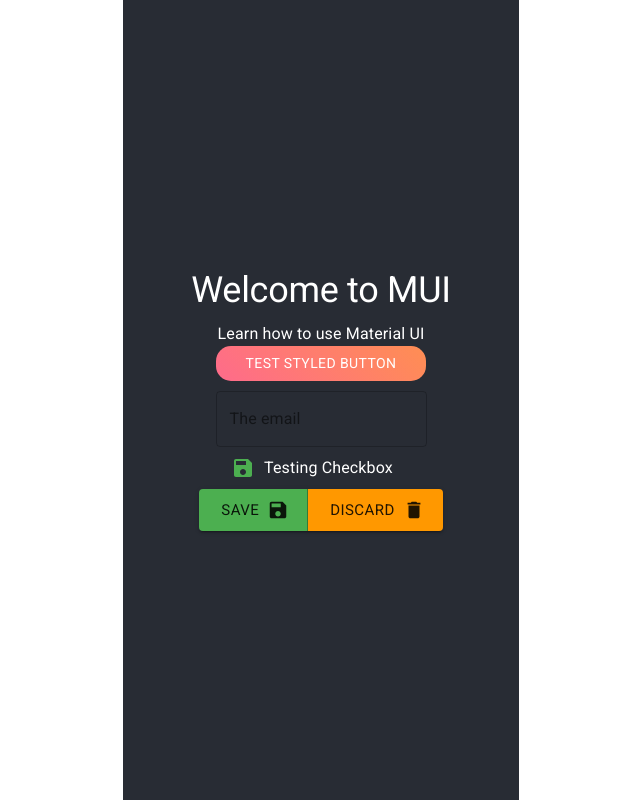
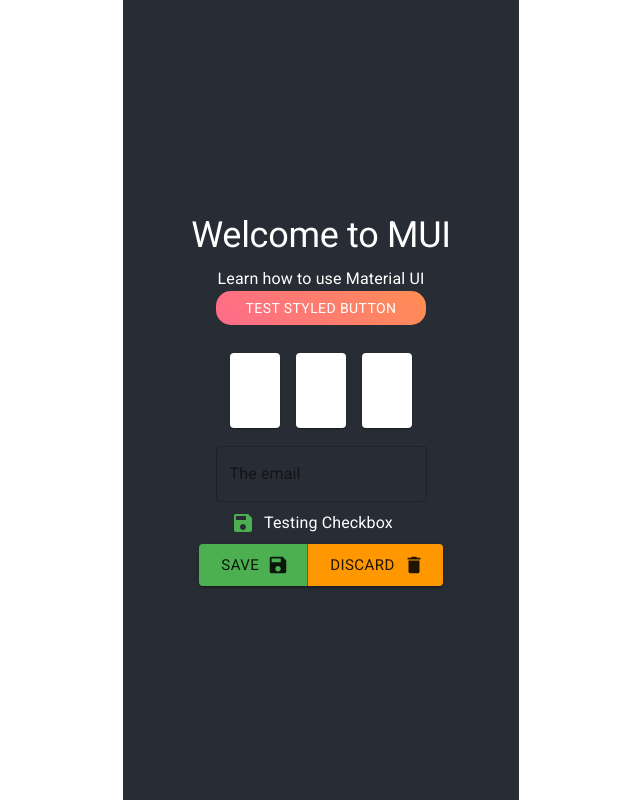
Before and after one commit to yuico/material-ui-react, a React (Create React App) app: page / in a window 1280 px wide. Shown: the whole page, without its empty margins (319-959 px from the left). Built offline with nearby package versions, Linux system fonts and the light colour scheme.

Commit message:
add container and item of Grid

```diff
--- a/src/App.js
+++ b/src/App.js
@@ -14,6 +14,9 @@
 
 import Typography from '@material-ui/core/Typography';
 import Container from '@material-ui/core/Container';
+
+import Paper from '@material-ui/core/Paper';
+import Grid from '@material-ui/core/Grid';
 
 const useStyles = makeStyles({
   root: {
@@ -87,6 +90,17 @@
               Learn how to use Material UI
             </Typography>
             <ButtonStyled />
+            <Grid container spacing={2} justify="center" style={{ margin: 10}}>
+              <Grid item>
+                <Paper style={{ height: 75, width: 50, }}/>
+              </Grid>
+              <Grid item>
+                <Paper style={{ height: 75, width: 50, }}/>
+              </Grid>
+              <Grid item>
+                <Paper style={{ height: 75, width: 50, }}/>
+              </Grid>
+            </Grid>
             <TextField
               /* variant="filled" */
               variant="outlined"
```
